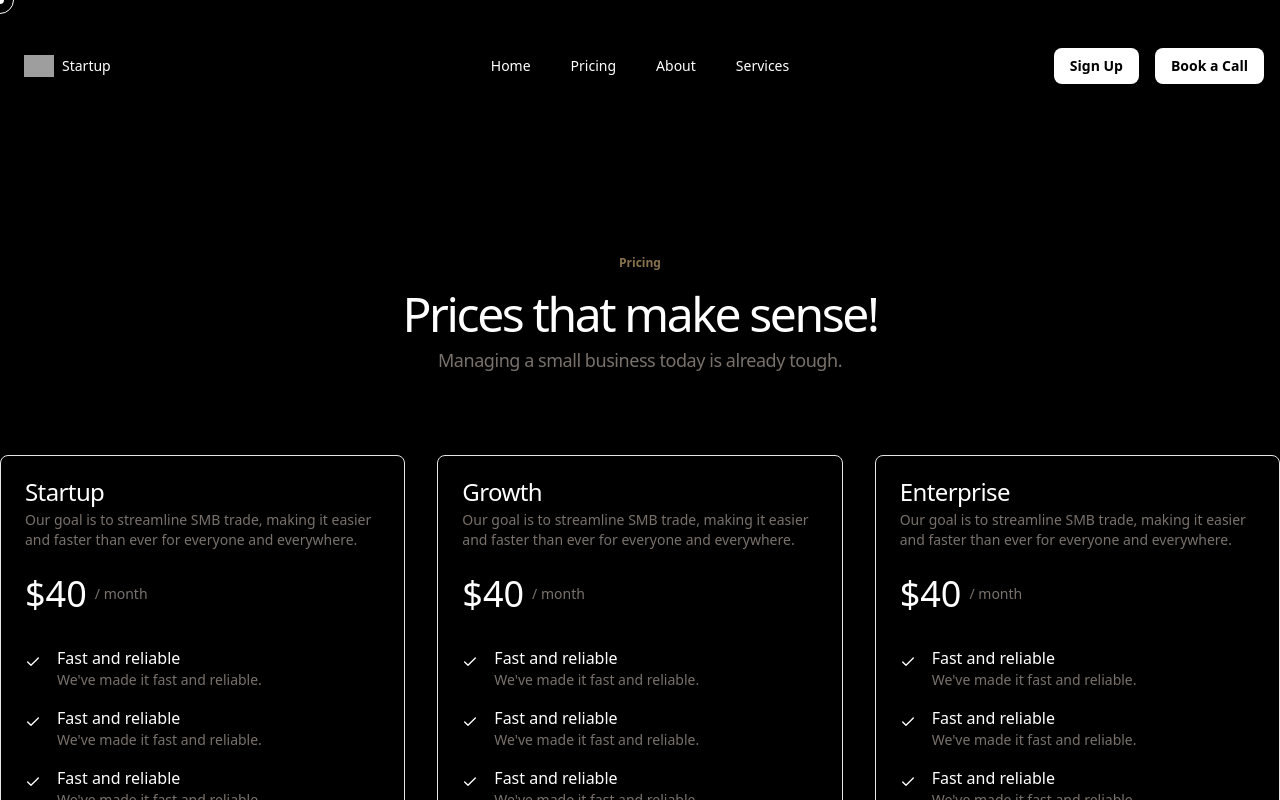
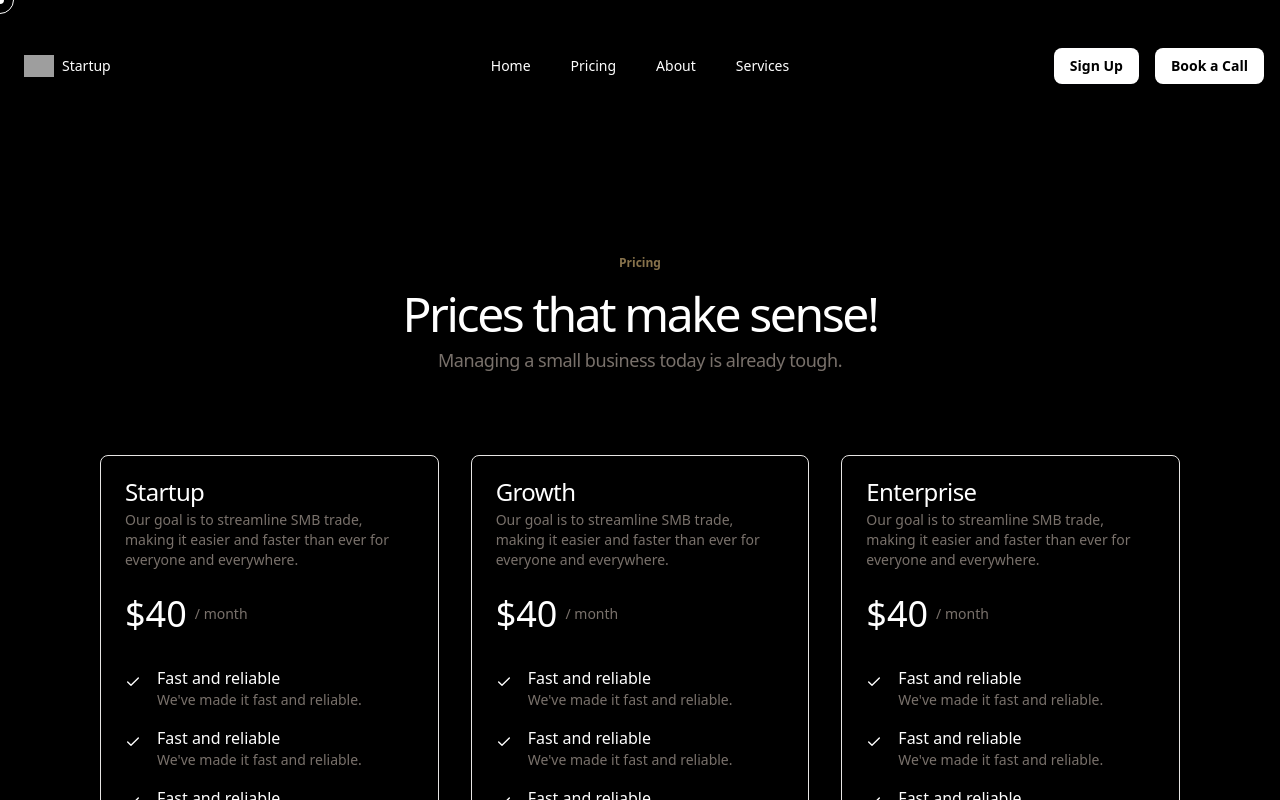
Before and after one commit to inTarun0p/Saas_Company_Template, a Next.js app: page /Pricing in a window 1280 px wide. Shown: the top 800 px of the page. Built offline with nearby package versions, Linux system fonts and the light colour scheme; grey boxes are pictures that could not be loaded.

Commit message:
pricing update

```diff
--- a/src/app/(Pages)/Pricing/page.jsx
+++ b/src/app/(Pages)/Pricing/page.jsx
@@ -4,7 +4,10 @@ import { Pricing } from "@/app/Components/Pricing/pricing-cards";
 export default function Page() {
   return (
     <>
-        <Pricing className="px-55"/>
+      <div className="px-25">
+        <Pricing />
+
+        </div>
     </>
   );
 }
```
